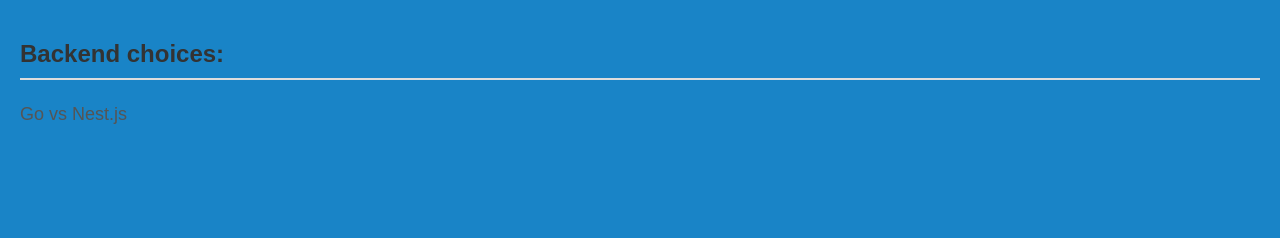
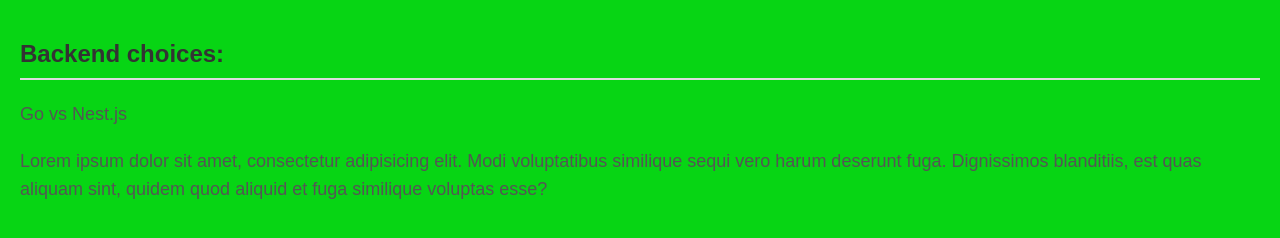
Before and after one commit to just359/fxstudio, a plain HTML site: page index.html in a window 1280 px wide. Drawn offline with Linux system fonts and the light colour scheme.

Commit message:
i changed the body to green

```diff
--- a/index.html
+++ b/index.html
@@ -13,5 +13,7 @@
 
   <p>Go vs Nest.js</p>
 
+
+  <p>Lorem ipsum dolor sit amet, consectetur adipisicing elit. Modi voluptatibus similique sequi vero harum deserunt fuga. Dignissimos blanditiis, est quas aliquam sint, quidem quod aliquid et fuga similique voluptas esse?</p>
 </body>
 </html>
--- a/style.css
+++ b/style.css
@@ -18,5 +18,5 @@ p {
 }
 
 body{
-    background-color: #1984c7;
+    background-color: rgb(7, 213, 20);
 }
```
